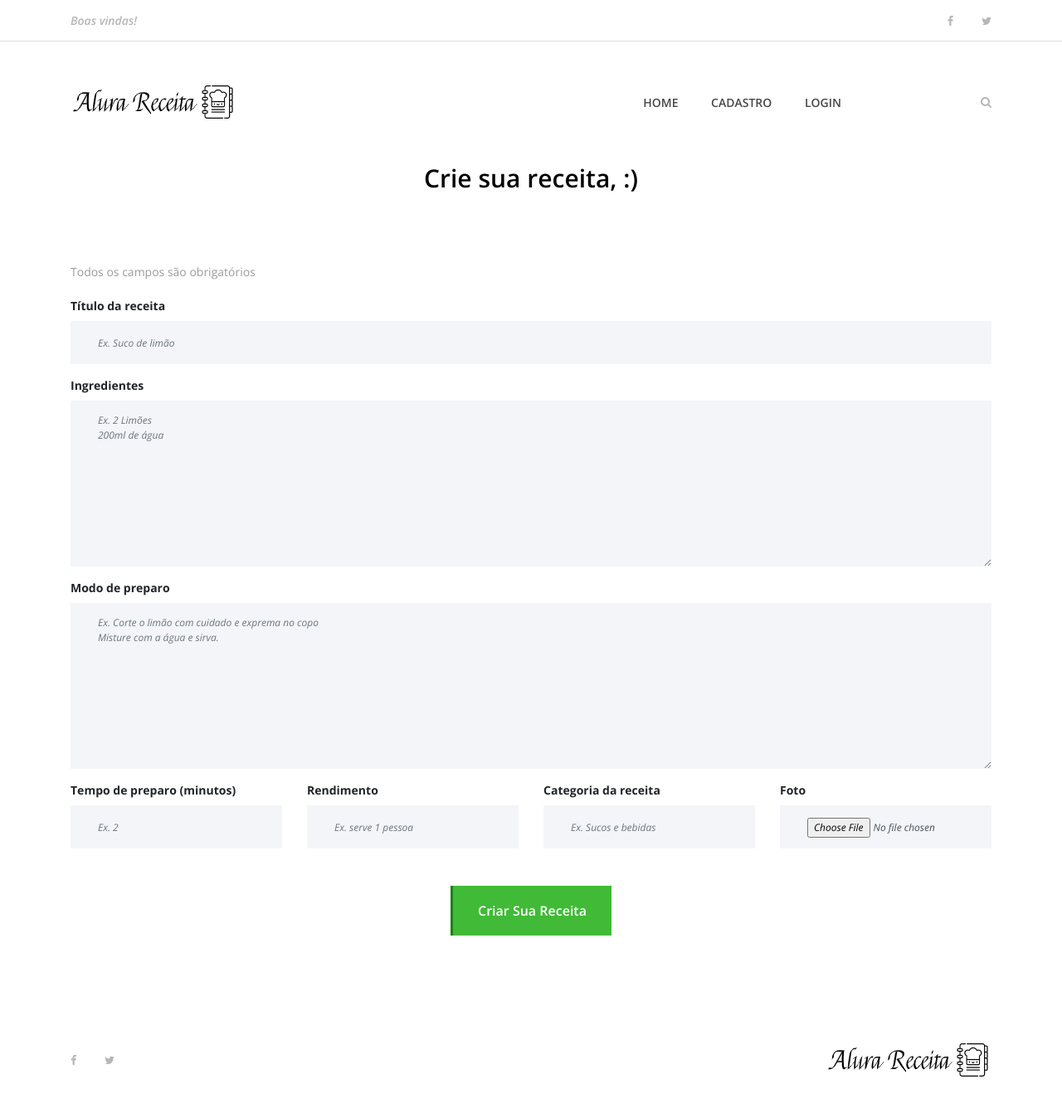
After one commit to lucas1606/Django-receitas, a Django app: page /usuarios/cria/receita in a window 1280 px wide. The commit adds this page. Shown: the whole page at 83% size. Run offline with Django 3.2, Linux system fonts and the light colour scheme; some libraries are stand-ins or nearby versions.

Commit message:
Foi criad um app de usuarios, com autenticaçao, dashboard, e furmulario para criaçao de receitas pessoais

```diff
--- a/pessoas/models.py
+++ b/pessoas/models.py
@@ -5,7 +5,6 @@ class Pessoa(models.Model):
 
     nome = models.CharField(max_length = 200)
     email = models.CharField(max_length=200)
-
     def __str__(self):
         return self.nome
 
--- a/receitas/models.py
+++ b/receitas/models.py
@@ -1,10 +1,10 @@
 from django.db import models
 from datetime import datetime
-from pessoas.models import Pessoa #Importanto módulo pessoas
+from django.contrib.auth.models import User
 
 # Create your models here.
 class Receita(models.Model):
-    pessoa = models.ForeignKey(Pessoa, on_delete=models.CASCADE) #determinar relecionamento de chave estangeira
+    pessoa = models.ForeignKey(User, on_delete=models.CASCADE) #determinar relecionamento de chave estangeira
     nome_receita = models.CharField(max_length=200)
     ingredientes = models.TextField()
     modo_preparo = models.TextField()
--- a/templates/partials/menu.html
+++ b/templates/partials/menu.html
@@ -55,9 +55,17 @@
                         <!-- Nav Start -->
                         <div class="classynav">
                             <ul>
+                                {% if user.is_authenticated %}
+                                <li><a href="{% url 'index' %}">Home</a></li>
+                                <li><a href="{% url 'dashboard' %}"> Minhas receitas</a></li>
+                                <li><a href="{% url 'cria_receita' %}">Criar Receita</a></li>
+                                <li><a href="{% url 'logout' %}">Logout</a></li>
+
+                                {% else%}
                                 <li><a href="{% url 'index' %}">Home</a></li>
                                 <li><a href="{% url 'cadastro' %}">cadastro</a></li>
                                 <li><a href="{% url 'login' %}">Login</a></li>
+                                {% endif %}
 
                             </ul>
 
--- a/templates/usuarios/cadastro.html
+++ b/templates/usuarios/cadastro.html
@@ -24,7 +24,7 @@
         <div class="row">
             <div class="col-12">
                 <div class="contact-form-area">
-                    <form action="" method="">
+                    <form action="{% url 'cadastro' %}" method="POST">{% csrf_token%}
                         <div class="row">
                             <div class="col-12 col-lg-12">
                                 <label for="nome_receita"><b>Nome completo</b></label>
--- /dev/null
+++ b/templates/usuarios/cria_receita.html
@@ -0,0 +1,72 @@
+{% extends 'base.html' %}
+{% load static %}
+{% block content %}
+<!-- Preloader -->
+<div id="preloader">
+   <i class="circle-preloader"></i>
+   <img src="{% static 'img/core-img/pizza.png' %}" alt="">
+</div>
+
+{% include 'partials/busca.html' %}
+
+{% include 'partials/menu.html' %}
+
+<!-- ##### Contact Form Area Start ##### -->
+<div class="contact-area section-padding-0-80">
+   <div class="container">
+       <div class="row">
+           <div class="col-12">
+               <div class="section-heading">
+                   <h3>Crie sua receita, {{ user.username }} :)</h3>
+               </div>
+           </div>
+       </div>
+
+       <div class="row">
+           <div class="col-12">
+           <p>Todos os campos são obrigatórios</p>
+               <div class="contact-form-area">
+                   <form action="{% url 'cria_receita' %}" method="post" enctype="multipart/form-data">
+                           {% csrf_token %}
+                       <div class="row">
+                           <div class="col-12 col-lg-12">
+                               <label for="nome_receita"><b>Título da receita</b></label>
+                               <input type="text" id="nome_receita" class="form-control" name="nome_receita" placeholder="Ex. Suco de limão" required>
+                           </div>
+                           <div class="col-12">
+                               <label for="file"><b>Ingredientes</b></label>
+                               <textarea class="form-control" name="ingredientes" cols="30" rows="10" placeholder="Ex. 2 Limões &#10;200ml de água" required></textarea>
+                           </div>
+                           <div class="col-12">
+                               <label for="file"><b>Modo de preparo</b></label>
+                               <textarea class="form-control" name="modo_preparo" cols="30" rows="10" placeholder="Ex. Corte o limão com cuidado e exprema no copo  &#10;Misture com a água e sirva." required></textarea>
+                           </div>
+                           <div class="col-12 col-lg-3">
+                               <label for="file"><b>Tempo de preparo (minutos)</b></label>
+                               <input type="number" class="form-control" name="tempo_preparo" placeholder="Ex. 2" required>
+                           </div>
+                           <div class="col-12 col-lg-3">
+                               <label for="file"><b>Rendimento</b></label>
+                               <input type="text" class="form-control" name="rendimento" placeholder="Ex. serve 1 pessoa" required>
+                           </div>
+                           <div class="col-12 col-lg-3">
+                               <label for="file"><b>Categoria da receita</b></label>
+                               <input type="text" class="form-control" name="categoria" placeholder="Ex. Sucos e bebidas" required>
+                           </div>
+                           <div class="col-12 col-lg-3">
+                               <label for="file"><b>Foto</b></label>
+                               <input type="file" class="form-control" name="foto_receita" required>
+                           </div>
+                           <div class="col-12 text-center">
+                               <button class="btn delicious-btn mt-30" type="submit">Criar sua receita</button>
+                           </div>
+                       </div>
+                   </form>
+               </div>
+           </div>
+       </div>
+   </div>
+</div>
+
+{% include 'partials/footer.html' %}
+{% endblock %}
--- a/templates/usuarios/login.html
+++ b/templates/usuarios/login.html
@@ -24,7 +24,7 @@
         <div class="row">
             <div class="col-12">
                 <div class="contact-form-area">
-                    <form action="" method="">
+                    <form action="{% url 'login'%}" method="POST"> {% csrf_token %}
                         <div class="row">
                             <div class="col-12 col-lg-12">
                             <label for="email"><b>Email</b></label>
--- a/usuarios/urls.py
+++ b/usuarios/urls.py
@@ -5,6 +5,7 @@ urlpatterns = [
     path('cadastro',views.cadastro, name='cadastro'),
     path('login', views.login, name='login'),
     path('dashboard', views.dashboard, name='dashboard'),
-    path('logout', views.logout, name='logout')
+    path('logout', views.logout, name='logout'),
+    path('cria/receita', views.cria_receita, name='cria_receita')
 
 ]
--- a/usuarios/views.py
+++ b/usuarios/views.py
@@ -1,17 +1,75 @@
-from django.shortcuts import render
+from django.shortcuts import render,redirect
+from django.contrib.auth.models import User
+import  django.contrib.auth as auth
+
 
 # Create your views here.
 def cadastro(request):
-    return render (request, 'usuarios/cadastro.html')
-
+    if request.method == 'POST':
+        nome = request.POST['nome']
+        email = request.POST['email']
+        senha = request.POST['password']
+        senha2 = request.POST['password2']
+        if not (nome.strip() or email.strip()):
+            print('Exitem campos em branco')
+            return redirect('cadastro')
+        print(nome, email, senha, senha2)
+        if senha !=senha2:
+            print('As senha não são iguais')
+            return redirect('cadastro')
+        if User.objects.filter(email=email).exists():
+            print('Usuários já cadastrado')
+            return redirect('cadastro')
+        user = User.objects.create_user(username=nome, email=email, password=senha)
+        user.save()
+        print('usuário cadastrado com sucesso')
+        return redirect('login')
+    else:
+        return render (request, 'usuarios/cadastro.html')
 
 def login(request):
+
+    if request.method == 'POST':
+        email = request.POST['email']
+        senha = request.POST['senha']
+        if email =="" or senha =="":
+            print('Os campos email e senha não podem ficar em branco')
+            return redirect('login')
+        print(email, senha)
+        if User.objects.filter(email=email).exists():
+            nome = User.objects.filter(email=email).values_list('username', flat=True)[0]
+            user = auth.authenticate(request, username=nome, password=senha)
+            if user is not None:
+                auth.login(request, user)
+                print('LOgin realizado com sucesso')
+            print(nome)
+        return redirect('dashboard')
+
     return render(request, 'usuarios/login.html')
 
 
 def logout(request):
-    pass
+    auth.logout(request)
+    return redirect('index')
 
 
 def dashboard(request):
-    pass
+    if request.user.is_authenticated:
+        return render(request, 'usuarios/dashboard.html')
+    else:
+        return redirect('index')
+
+def cria_receita(request):
+    if request.method =='POST':
+        nome_receita = request.POST['nome_receita']
+        ingredientes = request.POST['ingredientes']
+        modo_preparo = request.POST['modo_preparo']
+        tempo_preparo = request.POST['tempo_preparo']
+        rendimento = request.POST['rendimento']
+        categoria = request.POST['categoria']
+        foto_receita = request.FILES['foto_receita']
+        print(nome_receita, ingredientes, modo_preparo, tempo_preparo,
+         rendimento, categoria, foto_receita)
+        return redirect('dashboard')
+    else:
+        return render(request, 'usuarios/cria_receita.html')
```
Also changed, not shown: templates/usuarios/dashboard.html (added, +29 -0 lines), receitas/migrations/0005_alter_receita_pessoa.py (added).
